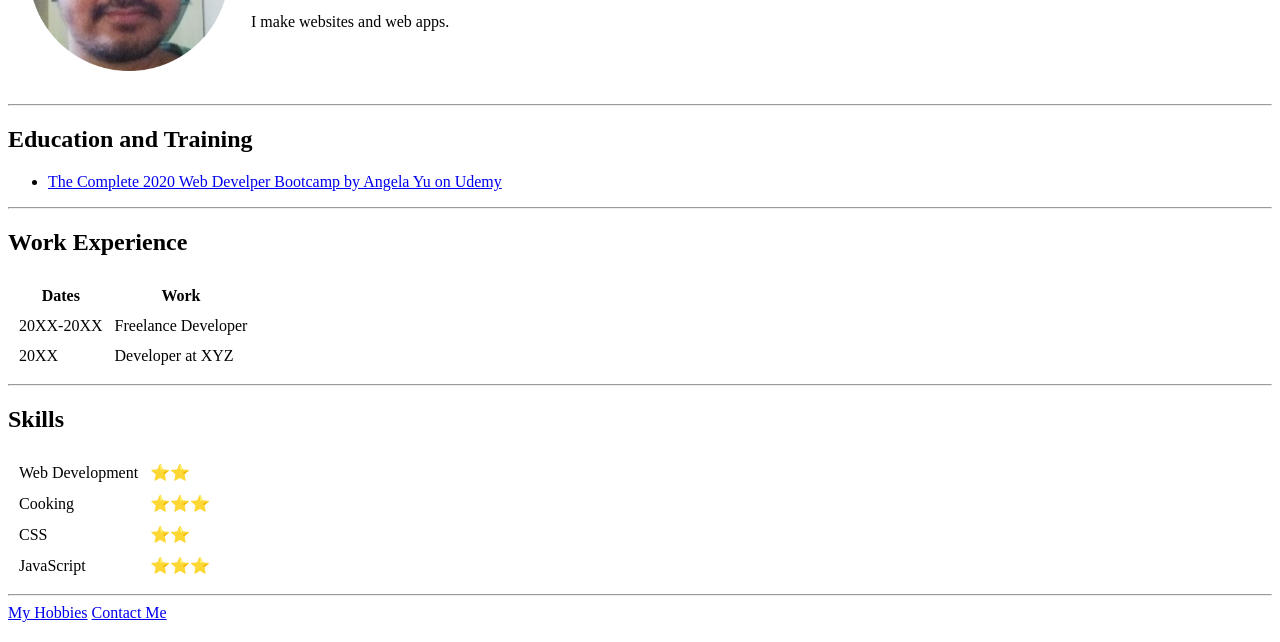
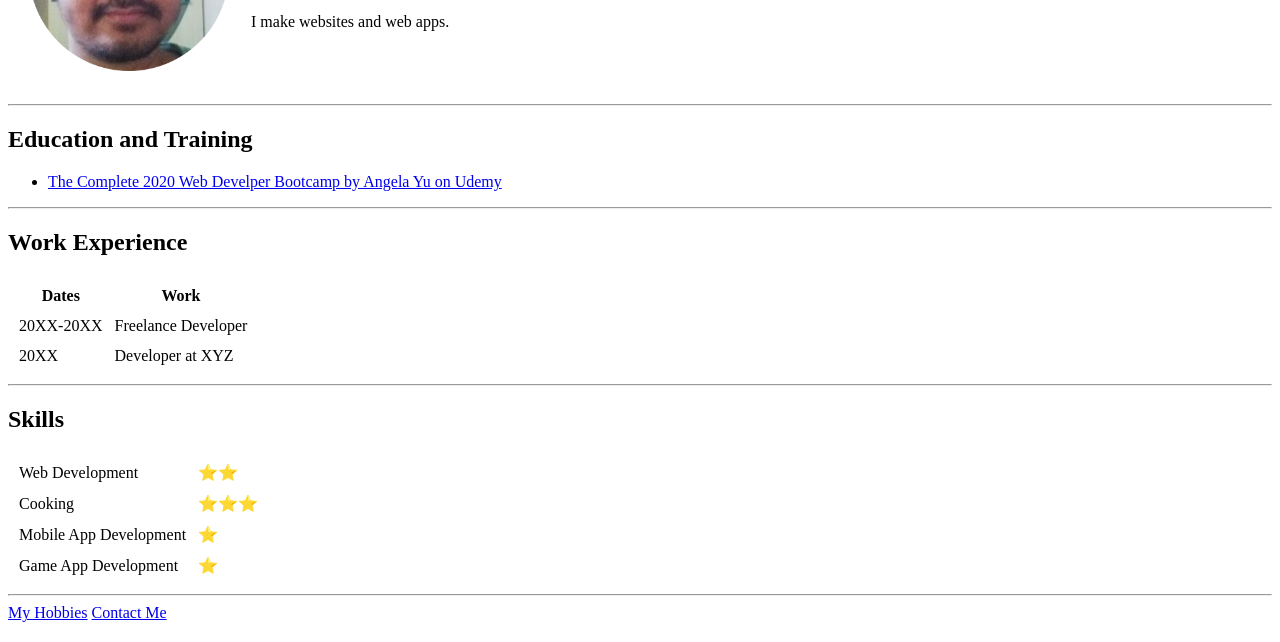
Before and after one commit to verv0eren/HTML-Personal-Site, a plain HTML site: page index.html in a window 1280 px wide. Shown: the part 158-800 px from the top of the page. Drawn offline with Linux system fonts and the light colour scheme.

Commit message:
Update Skills

```diff
--- a/index.html
+++ b/index.html
@@ -58,12 +58,12 @@
       <td>⭐⭐⭐</td>
     </tr>
     <tr>
-      <td>CSS</td>
-      <td>⭐⭐</td>
+      <td>Mobile App Development</td>
+      <td>⭐</td>
     </tr>
     <tr>
-      <td>JavaScript</td>
-      <td>⭐⭐⭐</td>
+      <td>Game App Development</td>
+      <td>⭐</td>
     </tr>
   </table>
 
```
